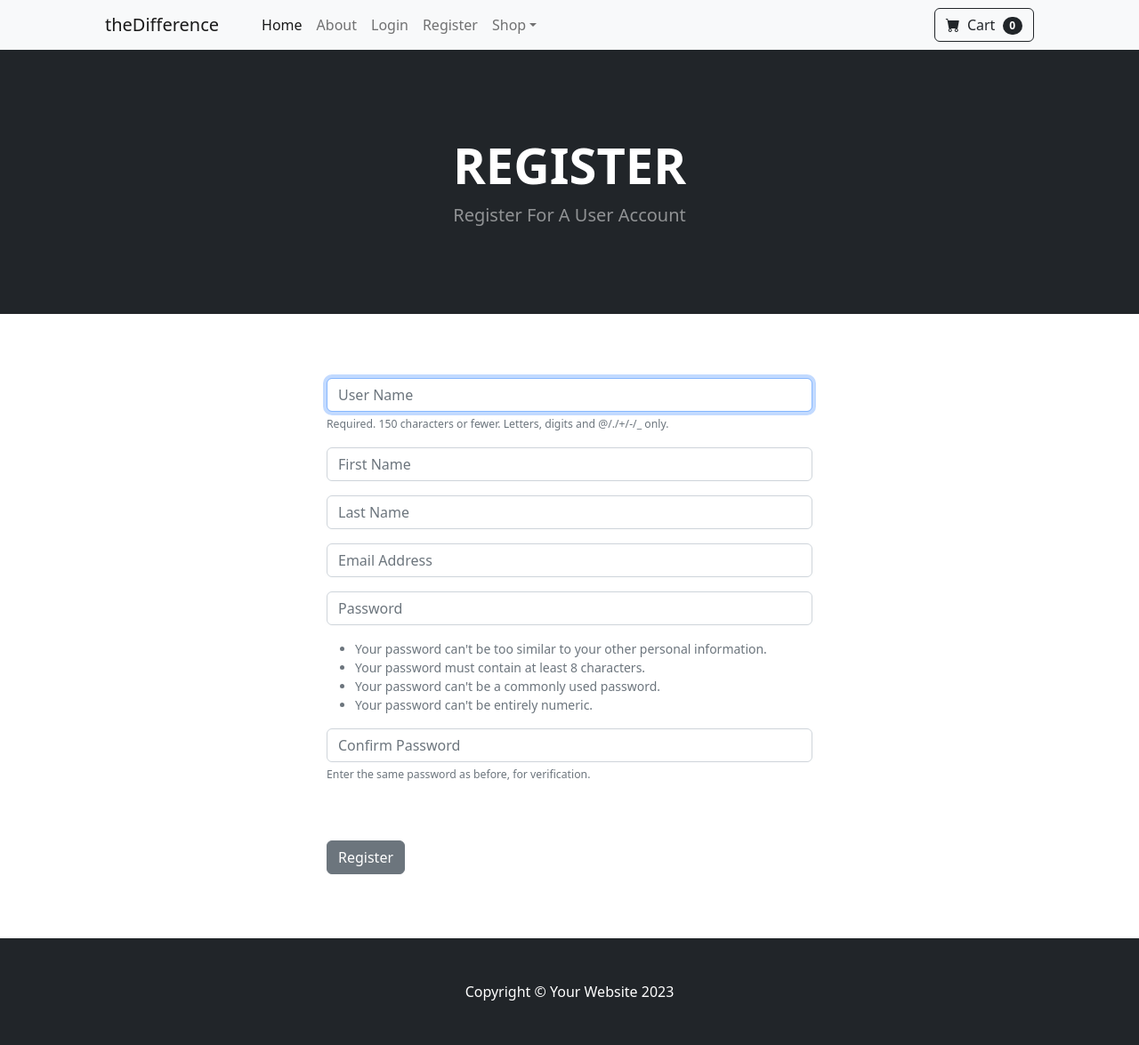
After one commit to Ericmuturimwangi/theDifference_Shop, a Django app: page /register/ in a window 1280 px wide. The commit adds this page. Shown: the whole page at 89% size. Run offline with Django 5.2, Linux system fonts and the light colour scheme; some libraries are stand-ins or nearby versions.

Commit message:
modified the register.html

```diff
--- /dev/null
+++ b/store/forms.py
@@ -0,0 +1,31 @@
+from django.contrib.auth.models import User
+from django.contrib.auth.forms import UserCreationForm
+from django import forms
+
+# from flatearth repo musker on signupform
+class SignUpForm(UserCreationForm):
+	email = forms.EmailField(label="", widget=forms.TextInput(attrs={'class':'form-control', 'placeholder':'Email Address'}))
+	first_name = forms.CharField(label="", max_length=100, widget=forms.TextInput(attrs={'class':'form-control', 'placeholder':'First Name'}))
+	last_name = forms.CharField(label="", max_length=100, widget=forms.TextInput(attrs={'class':'form-control', 'placeholder':'Last Name'}))
+
+	class Meta:
+		model = User
+		fields = ('username', 'first_name', 'last_name', 'email', 'password1', 'password2')
+
+	def __init__(self, *args, **kwargs):
+		super(SignUpForm, self).__init__(*args, **kwargs)
+
+		self.fields['username'].widget.attrs['class'] = 'form-control'
+		self.fields['username'].widget.attrs['placeholder'] = 'User Name'
+		self.fields['username'].label = ''
+		self.fields['username'].help_text = '<span class="form-text text-muted"><small>Required. 150 characters or fewer. Letters, digits and @/./+/-/_ only.</small></span>'
+
+		self.fields['password1'].widget.attrs['class'] = 'form-control'
+		self.fields['password1'].widget.attrs['placeholder'] = 'Password'
+		self.fields['password1'].label = ''
+		self.fields['password1'].help_text = '<ul class="form-text text-muted small"><li>Your password can\'t be too similar to your other personal information.</li><li>Your password must contain at least 8 characters.</li><li>Your password can\'t be a commonly used password.</li><li>Your password can\'t be entirely numeric.</li></ul>'
+
+		self.fields['password2'].widget.attrs['class'] = 'form-control'
+		self.fields['password2'].widget.attrs['placeholder'] = 'Confirm Password'
+		self.fields['password2'].label = ''
+		self.fields['password2'].help_text = '<span class="form-text text-muted"><small>Enter the same password as before, for verification.</small></span>'
--- a/store/templates/navbar.html
+++ b/store/templates/navbar.html
@@ -35,6 +35,10 @@
           <a class="nav-link" href="{% url 'login' %}">Login</a>
         </li>
 
+        <li class="nav-item">
+          <a class="nav-link" href="{% url 'register' %}">Register</a>
+        </li>
+
         {% endif %}
 
         <li class="nav-item dropdown">
--- /dev/null
+++ b/store/templates/register.html
@@ -0,0 +1,31 @@
+{% extends 'base.html' %} {% block content %}
+
+<!-- Header-->
+<header class="bg-dark py-5">
+  <div class="container px-4 px-lg-5 my-5">
+    <div class="text-center text-white">
+      <h1 class="display-4 fw-bolder">REGISTER</h1>
+      <p class="lead fw-normal text-white-50 mb-0">
+        Register For A User Account
+      </p>
+    </div>
+  </div>
+</header>
+<br />
+<br />
+
+<br />
+<div class="container">
+  <div class="row">
+    <div class="col-md-6 offset-md-3">
+      <form method="POST" action="{% url 'register' %}">
+        {% csrf_token %} {{form.as_p}}
+        <br /><br />
+        <button type="submit" class="btn btn-secondary">Register</button>
+      </form>
+
+      <br /><br /><br />
+    </div>
+  </div>
+</div>
+{% endblock %}
--- a/store/urls.py
+++ b/store/urls.py
@@ -9,5 +9,6 @@ urlpatterns = [
     path('about/', views.about, name='about'),
     path('login/', views.login_user, name='login'),
     path('logout/', views.logout_user, name='logout'),
+    path('register/', views.register_user, name='register'),
 
 ] + static(settings.MEDIA_URL, document_root=settings.MEDIA_ROOT)
--- a/store/views.py
+++ b/store/views.py
@@ -2,6 +2,12 @@ from django.shortcuts import render, redirect
 from .models import Product
 from django.contrib.auth import authenticate, login, logout
 from django.contrib import messages
+from django.contrib.auth.models import User
+from django.contrib.auth.forms import UserCreationForm
+from .forms import SignUpForm
+from django import forms
+
+
 
 # Create your views here.
 
@@ -35,3 +41,24 @@ def logout_user(request):
     logout(request)
     messages.success(request, ("You have been logged out"))
     return redirect('home')
+
+
+def register_user(request):
+    form = SignUpForm ()
+    if request.method == "POST":
+        form =  SignUpForm(request.POST)
+        if form.is_valid():
+            form.save()
+            username = form.cleaned_data['username']
+            password = form.cleaned_data['password1']
+            # log in user
+            user = authenticate(username=username, password=password)
+            login(request, user)
+            messages.success(request, ("You have registered successfully!"))
+            return redirect('home')
+        else:
+            messages.success(request, ("There was a problem!"))
+            return redirect('register')
+    else:
+
+        return render(request, 'register.html', {'form':form})
```
Also changed, not shown: db.sqlite3.
